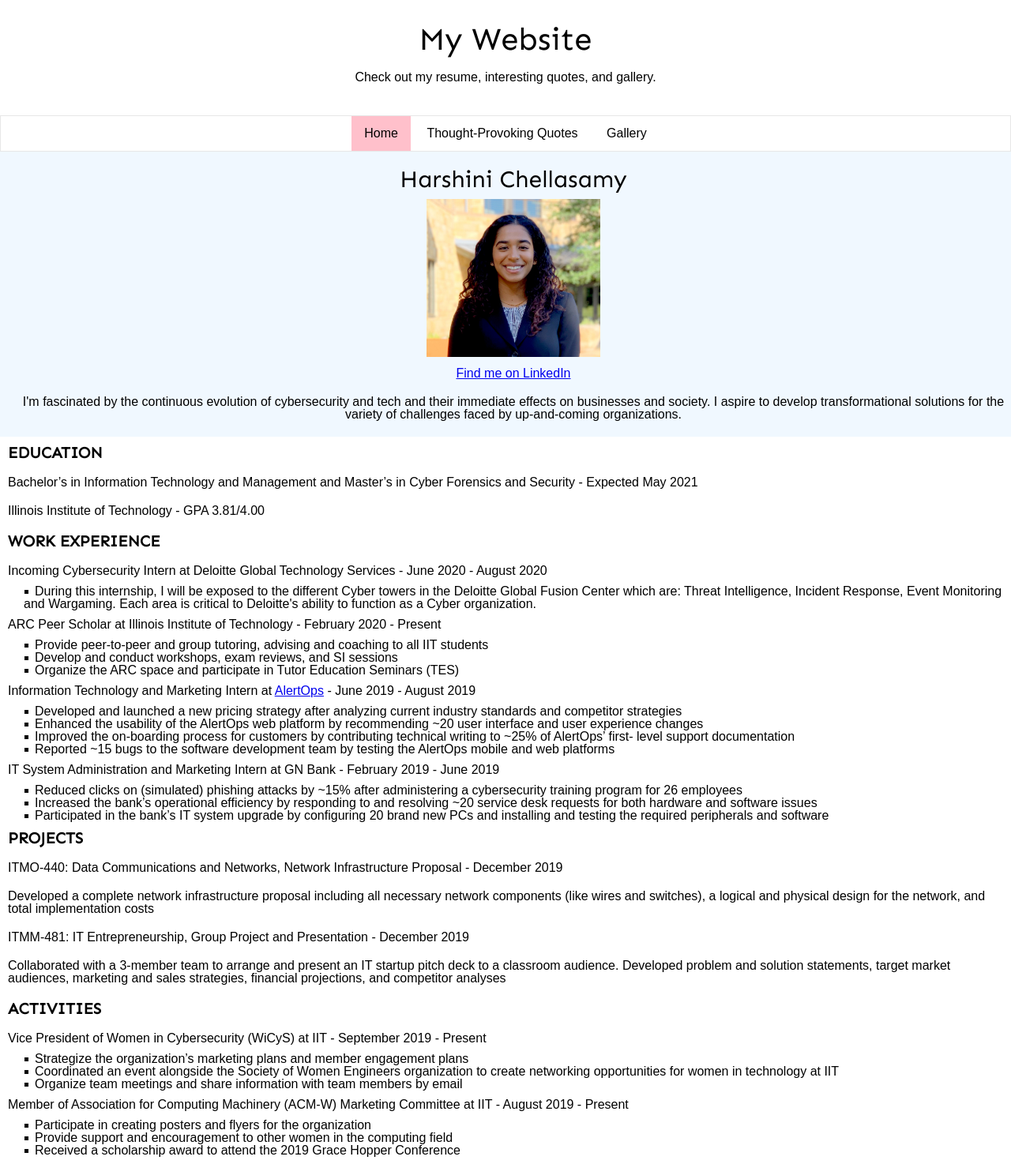
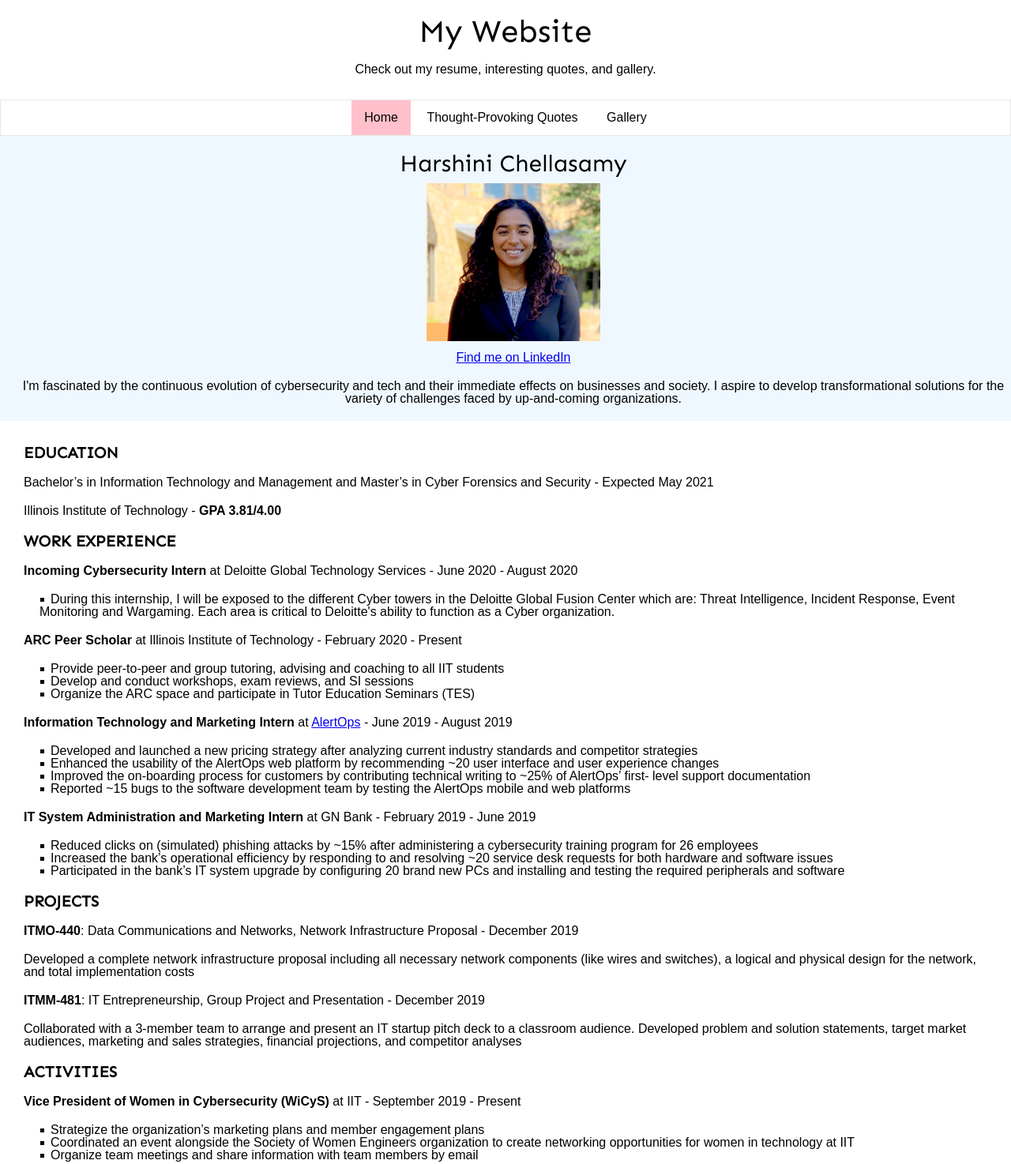
Before and after one commit to harshinichella/project-2, a plain HTML site: page index.html in a window 1280 px wide. Shown: the top 1474 px of the page at 79% size. Drawn offline with Linux system fonts and the light colour scheme.

Commit message:
add spacing and adjust the reset css file

```diff
--- a/index.html
+++ b/index.html
@@ -23,6 +23,7 @@
       <p><a href="https://www.linkedin.com/in/harshinichella/">Find me on LinkedIn</a></p>
       <p>I'm fascinated by the continuous evolution of cybersecurity and tech and their immediate effects on businesses and society. I aspire to develop transformational solutions for the variety of challenges faced by up-and-coming organizations.</p>
     </div>
+    <div class="footer">
       <h3>EDUCATION</h3>
       <p>Bachelor’s in Information Technology and Management and Master’s in Cyber Forensics and Security - Expected May 2021</p>
       <p>Illinois Institute of Technology - <b>GPA 3.81/4.00</b></p>
@@ -72,5 +73,6 @@
       <p>Technical Skills: Proficient in Java and SQL</p>
       <p>Other: Technical Writing/Written Communication, Google Suite, Microsoft Office, WordPress, Adobe Photoshop/Illustrator, Microsoft Project</p>
       <p>Languages: English (Fluent), Tamil, French</p>
+    </div>
   </body>
 </html>
--- a/reset.css
+++ b/reset.css
@@ -8,7 +8,7 @@ h1, h2, h3, h4, h5, h6, p, blockquote, pre,
 a, abbr, acronym, address, big, cite, code,
 del, dfn, em, img, ins, kbd, q, s, samp,
 small, strike, strong, sub, sup, tt, var,
-b, u, i, center,
+ u, i, center,
 dl, dt, dd, ol, ul, li,
 fieldset, form, label, legend,
 table, caption, tbody, tfoot, thead, tr, th, td,
--- a/style.css
+++ b/style.css
@@ -25,7 +25,7 @@ h3{
 
 /*header for all 3 pages*/
 .header{
-  padding: 30px;
+  margin: 20px;
   text-align: center;
   background: white;
 }
@@ -38,6 +38,10 @@ h3{
 
 .header p{
   padding-top: 20px;
+}
+
+.footer{
+  margin: 20px;
 }
 
 /*navigation bar for all 3 pages*/
@@ -93,6 +97,8 @@ h3{
 ul.list{
   list-style: square inside url("sqpurple.gif");
   padding-left: 30px;
+  padding-top: 10px;
+  padding-bottom: 10px;
 }
 
 /*gallery*/
```
Also changed, not shown: quotes.html (+2 -0 lines). Lines whose indentation alone changed are shown as unchanged.
